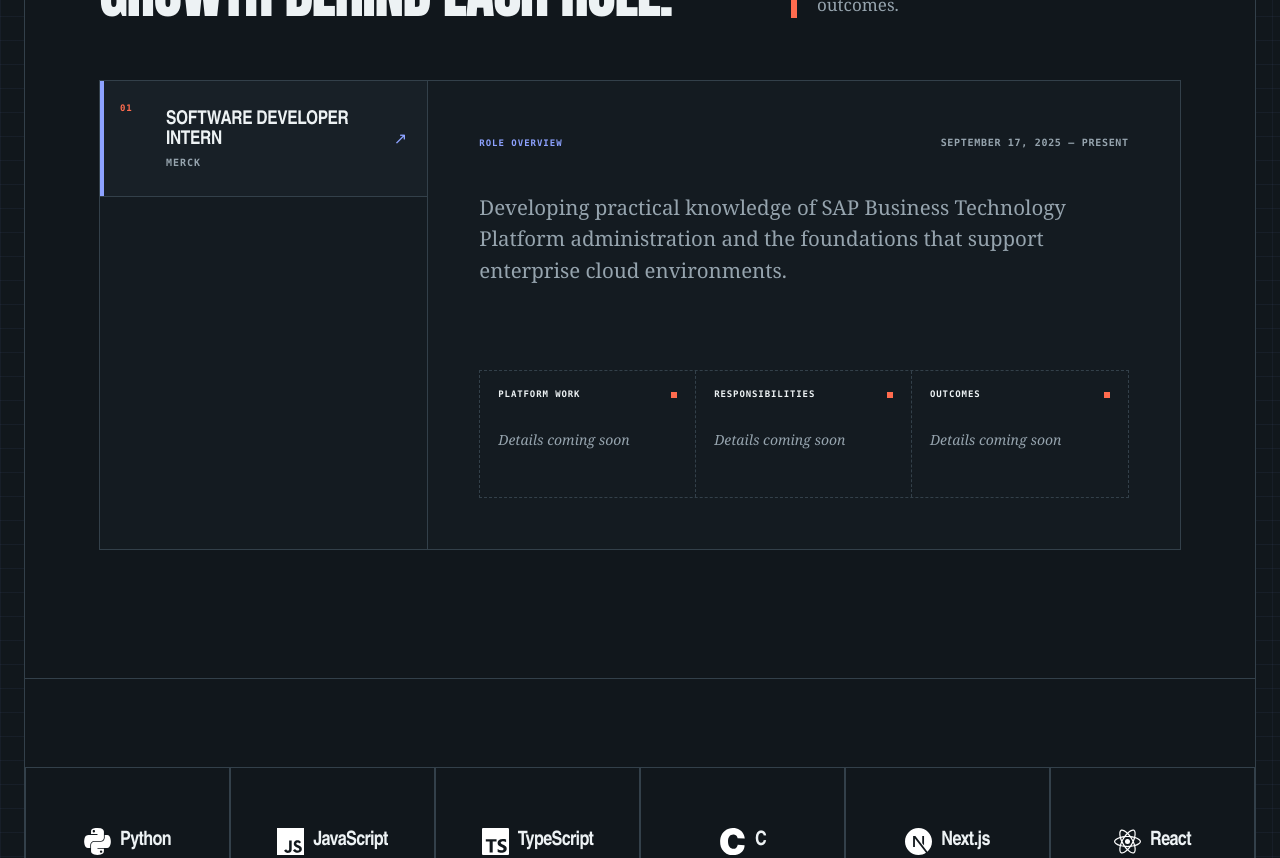
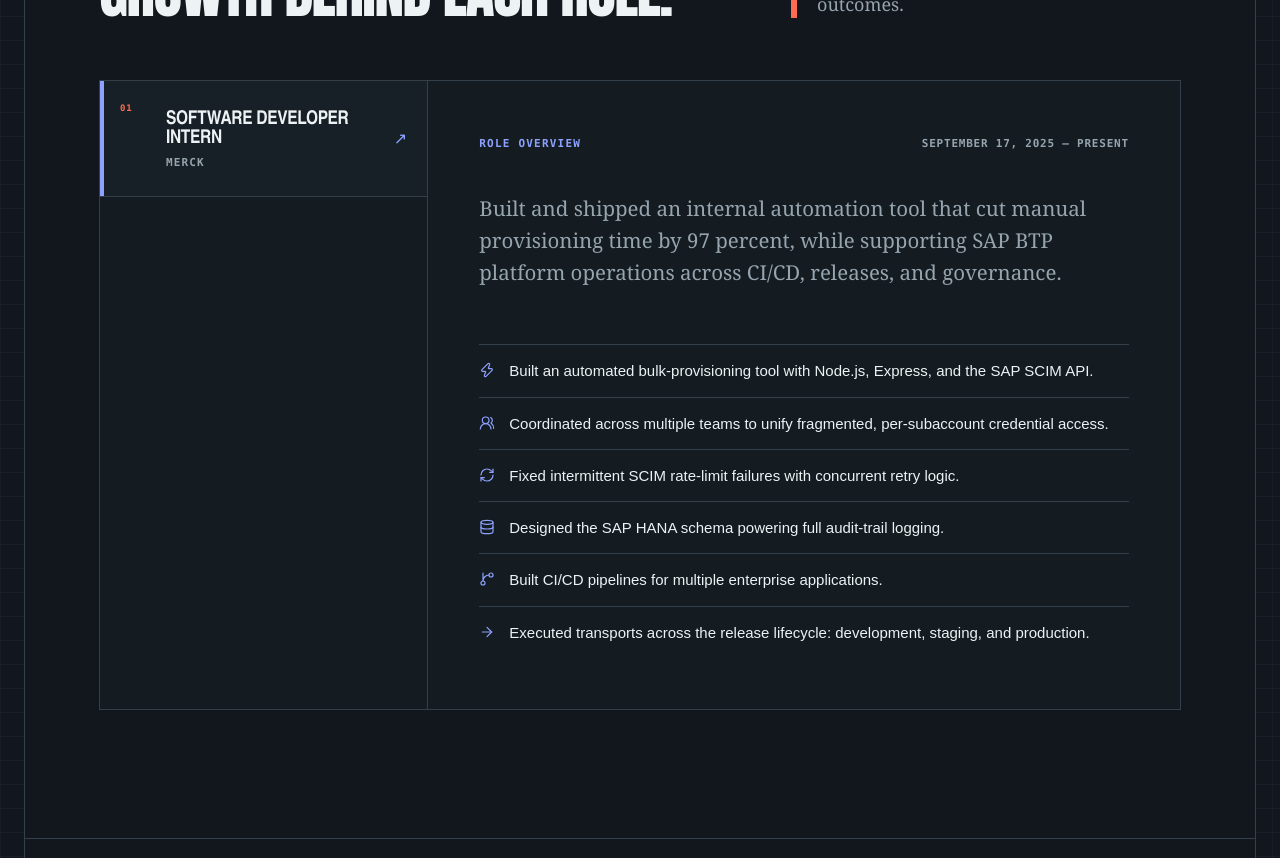
Before and after one commit to hdshashank/portfolio, a Next.js app: page / in a window 1280 px wide. Shown: the part 1040-1898 px from the top of the page. Built offline with nearby package versions, Linux system fonts and the light colour scheme; a web font is replaced by a local one.

Commit message:
Refine experience contribution details

```diff
--- a/app/components/Experience.tsx
+++ b/app/components/Experience.tsx
@@ -1,7 +1,21 @@
 "use client";
 
+import { ArrowRight, Database, GitBranch, RefreshCw, UsersRound, Zap } from "lucide-react";
 import { useState } from "react";
-import { experienceEntries, type ExperienceEntry } from "../content/experience";
+import {
+  experienceEntries,
+  type ExperienceContributionIcon,
+  type ExperienceEntry,
+} from "../content/experience";
+
+const contributionIcons = {
+  automation: Zap,
+  collaboration: UsersRound,
+  reliability: RefreshCw,
+  database: Database,
+  pipeline: GitBranch,
+  release: ArrowRight,
+} satisfies Record<ExperienceContributionIcon, typeof Zap>;
 
 function ExperienceDetail({ entry }: { entry: ExperienceEntry }) {
   return (
@@ -11,45 +25,33 @@ function ExperienceDetail({ entry }: { entry: ExperienceEntry }) {
       aria-live="polite"
     >
       <div className="flex items-baseline justify-between gap-4">
-        <p className="m-0 font-mono text-[9px]/[1.3] font-bold tracking-[.11em] text-blue uppercase">
+        <p className="m-0 font-mono text-[11px]/[1.3] font-bold tracking-[.11em] text-blue uppercase">
           Role overview
         </p>
-        <p className="mt-[3px] mb-0 text-right font-mono text-[10px]/[1.4] font-extrabold tracking-[.07em] text-muted uppercase">
+        <p className="mt-[3px] mb-0 text-right font-mono text-[11px]/[1.4] font-extrabold tracking-[.07em] text-muted uppercase">
           <time dateTime={entry.startDate}>{entry.displayDates}</time>
         </p>
       </div>
 
-      <p className="mt-[clamp(28px,4vw,42px)] mb-[clamp(36px,5vw,56px)] max-w-[680px] [font-family:Georgia,'Times_New_Roman',serif] text-[clamp(17px,1.6vw,21px)] leading-[1.55] text-muted max-[560px]:mt-[27px] max-[560px]:mb-[34px]">
+      <p className="mt-[clamp(28px,4vw,42px)] mb-[clamp(36px,5vw,56px)] max-w-[680px] [font-family:Georgia,'Times_New_Roman',serif] text-[clamp(18px,1.6vw,21px)] leading-[1.55] text-muted max-[560px]:mt-[27px] max-[560px]:mb-[34px]">
         {entry.summary}
       </p>
 
-      <div
-        className="mt-auto grid grid-cols-3 border border-dashed border-rule max-[560px]:grid-cols-1"
-        aria-label={`${entry.role} details`}
-      >
-        {entry.detailGroups.map((group) => (
-          <section
-            className="min-h-[126px] border-r border-dashed border-rule p-[18px] last:border-r-0 max-[560px]:min-h-[100px] max-[560px]:border-r-0 max-[560px]:border-b max-[560px]:last:border-b-0"
-            key={group.label}
-          >
-            <div className="flex items-center justify-between gap-3 font-mono text-[9px]/[1.2] font-bold tracking-[.1em] text-ink uppercase">
-              <span>{group.label}</span>
-              {group.status === "placeholder" && (
-                <span className="size-1.5 shrink-0 bg-signal" />
-              )}
-            </div>
-            {group.status === "placeholder" ? (
-              <p className="mt-[30px] mb-0 [font-family:Georgia,'Times_New_Roman',serif] text-sm/[1.4] italic text-muted max-[560px]:mt-[21px]">
-                Details coming soon
-              </p>
-            ) : (
-              <ul className="mt-5 mb-0 pl-[18px] text-sm/[1.5] text-muted">
-                {group.points.map((point) => <li key={point}>{point}</li>)}
-              </ul>
-            )}
-          </section>
-        ))}
-      </div>
+      <ul className="mt-auto m-0 list-none border-t border-rule p-0" aria-label={`${entry.role} contributions`}>
+        {entry.contributions.map((contribution) => {
+          const Icon = contributionIcons[contribution.icon];
+
+          return (
+            <li
+              className="grid grid-cols-[18px_1fr] items-start gap-3 border-b border-rule py-[14px] text-[15px]/[1.55] text-ink last:border-b-0 max-[560px]:py-3 max-[560px]:text-sm"
+              key={contribution.text}
+            >
+              <Icon aria-hidden="true" className="mt-[3px] size-4 text-blue" strokeWidth={1.8} />
+              <span>{contribution.text}</span>
+            </li>
+          );
+        })}
+      </ul>
     </article>
   );
 }
@@ -76,7 +78,7 @@ export function Experience() {
         >
           The work, decisions, and growth behind each role.
         </h2>
-        <p className="m-0 border-l-[6px] border-signal pl-5 [font-family:Georgia,'Times_New_Roman',serif] text-[17px]/[1.55] text-muted max-[880px]:mt-7 max-[880px]:max-w-[500px] max-[560px]:border-l-[5px] max-[560px]:pl-[14px] max-[560px]:text-base">
+        <p className="m-0 border-l-[6px] border-signal pl-5 [font-family:Georgia,'Times_New_Roman',serif] text-[18px]/[1.55] text-muted max-[880px]:mt-7 max-[880px]:max-w-[500px] max-[560px]:border-l-[5px] max-[560px]:pl-[14px] max-[560px]:text-base">
           Explore each role through its responsibilities, contributions, and outcomes.
         </p>
       </header>
@@ -108,7 +110,7 @@ export function Experience() {
                   <strong className="[font-family:Arial_Narrow,Roboto_Condensed,Arial,sans-serif] text-[19px]/[1.05] tracking-[-.02em] uppercase">
                     {entry.role}
                   </strong>
-                  <span className="font-mono text-[10px]/none font-semibold tracking-[.1em] text-muted uppercase">
+                  <span className="font-mono text-[11px]/none font-bold tracking-[.1em] text-muted uppercase">
                     {entry.company}
                   </span>
                 </span>
--- a/app/content/experience.ts
+++ b/app/content/experience.ts
@@ -1,9 +1,14 @@
-export type ContentStatus = "ready" | "placeholder";
+export type ExperienceContributionIcon =
+  | "automation"
+  | "collaboration"
+  | "reliability"
+  | "database"
+  | "pipeline"
+  | "release";
 
-export interface ExperienceDetailGroup {
-  label: string;
-  points: string[];
-  status: ContentStatus;
+export interface ExperienceContribution {
+  icon: ExperienceContributionIcon;
+  text: string;
 }
 
 export interface ExperienceEntry {
@@ -15,7 +20,7 @@ export interface ExperienceEntry {
   endDate?: string;
   displayDates: string;
   summary: string;
-  detailGroups: ExperienceDetailGroup[];
+  contributions: ExperienceContribution[];
 }
 
 export const experienceEntries: ExperienceEntry[] = [
@@ -26,11 +31,32 @@ export const experienceEntries: ExperienceEntry[] = [
     startDate: "2025-09-17",
     displayDates: "September 17, 2025 — Present",
     summary:
-      "Developing practical knowledge of SAP Business Technology Platform administration and the foundations that support enterprise cloud environments.",
-    detailGroups: [
-      { label: "Platform work", points: [], status: "placeholder" },
-      { label: "Responsibilities", points: [], status: "placeholder" },
-      { label: "Outcomes", points: [], status: "placeholder" },
+      "Built and shipped an internal automation tool that cut manual provisioning time by 97 percent, while supporting SAP BTP platform operations across CI/CD, releases, and governance.",
+    contributions: [
+      {
+        icon: "automation",
+        text: "Built an automated bulk-provisioning tool with Node.js, Express, and the SAP SCIM API.",
+      },
+      {
+        icon: "collaboration",
+        text: "Coordinated across multiple teams to unify fragmented, per-subaccount credential access.",
+      },
+      {
+        icon: "reliability",
+        text: "Fixed intermittent SCIM rate-limit failures with concurrent retry logic.",
+      },
+      {
+        icon: "database",
+        text: "Designed the SAP HANA schema powering full audit-trail logging.",
+      },
+      {
+        icon: "pipeline",
+        text: "Built CI/CD pipelines for multiple enterprise applications.",
+      },
+      {
+        icon: "release",
+        text: "Executed transports across the release lifecycle: development, staging, and production.",
+      },
     ],
   },
 ];
```
